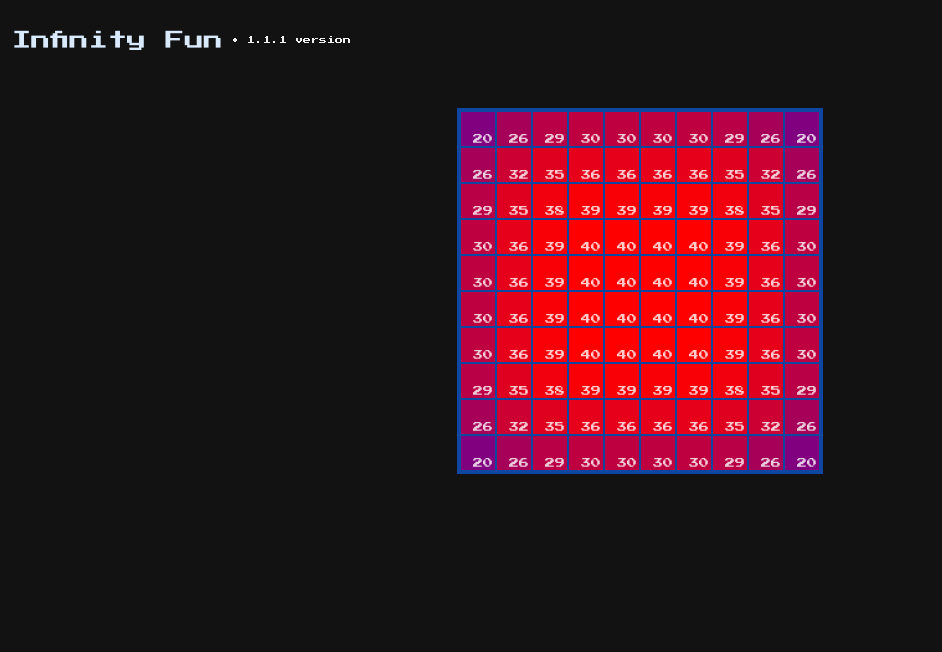
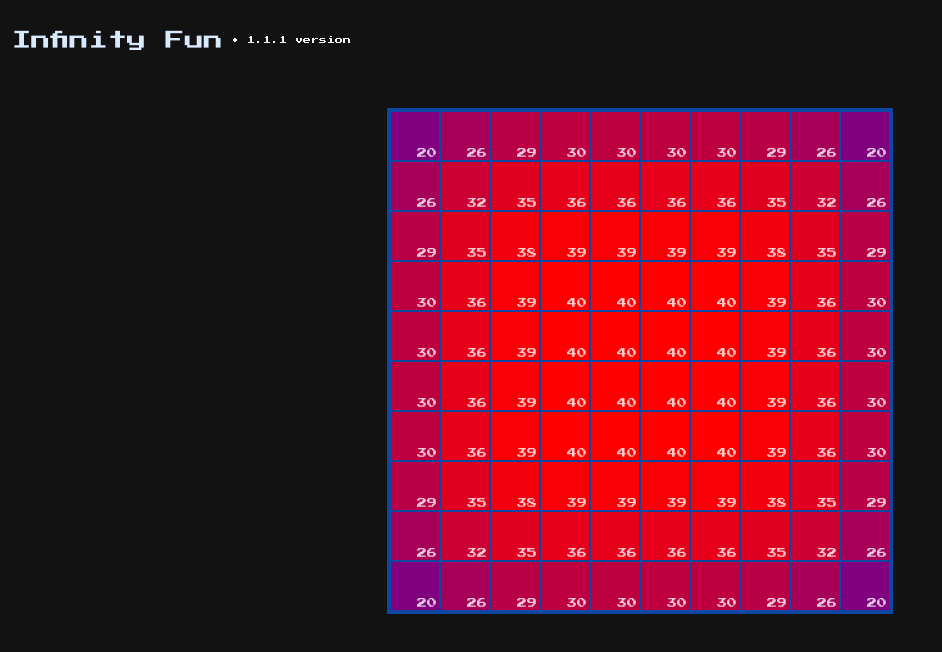
Before and after one commit to RuslanPr0g/infinity-fun, an Angular app: page / in a window 1280 px wide. Both pictures are taken after a click on the button "SEA BATTLE PROBABILITY MATRIX". Shown: the top 652 px of the page, without its empty margins (0-942 px from the left). Built offline with nearby package versions, Linux system fonts and the light colour scheme.

Commit message:
Release 2.0.0

```diff
--- a/src/app/seabattle-helper/seabattle-helper.component.scss
+++ b/src/app/seabattle-helper/seabattle-helper.component.scss
@@ -16,8 +16,8 @@
 }
 
 .cell {
-  width: 36px;
-  height: 36px;
+  width: 50px;
+  height: 50px;
   display: flex;
   align-items: center;
   justify-content: center;
```
